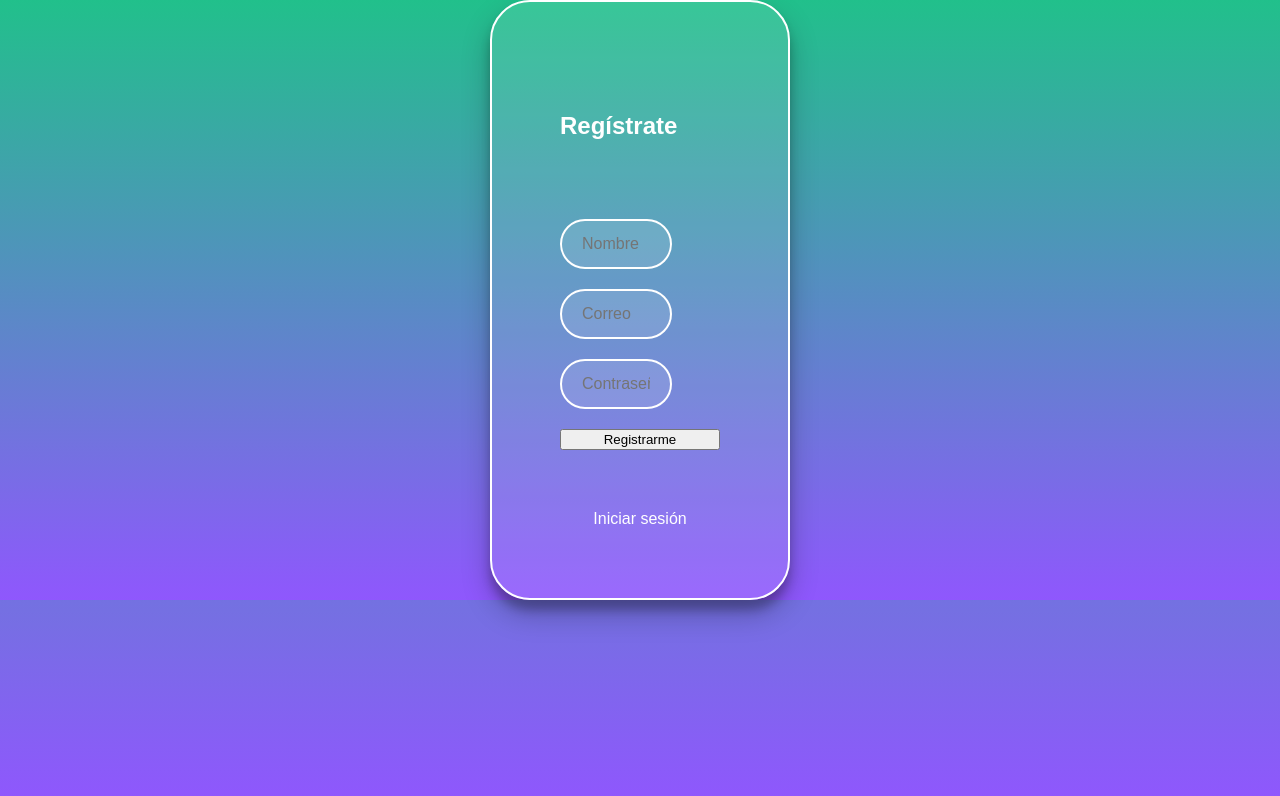
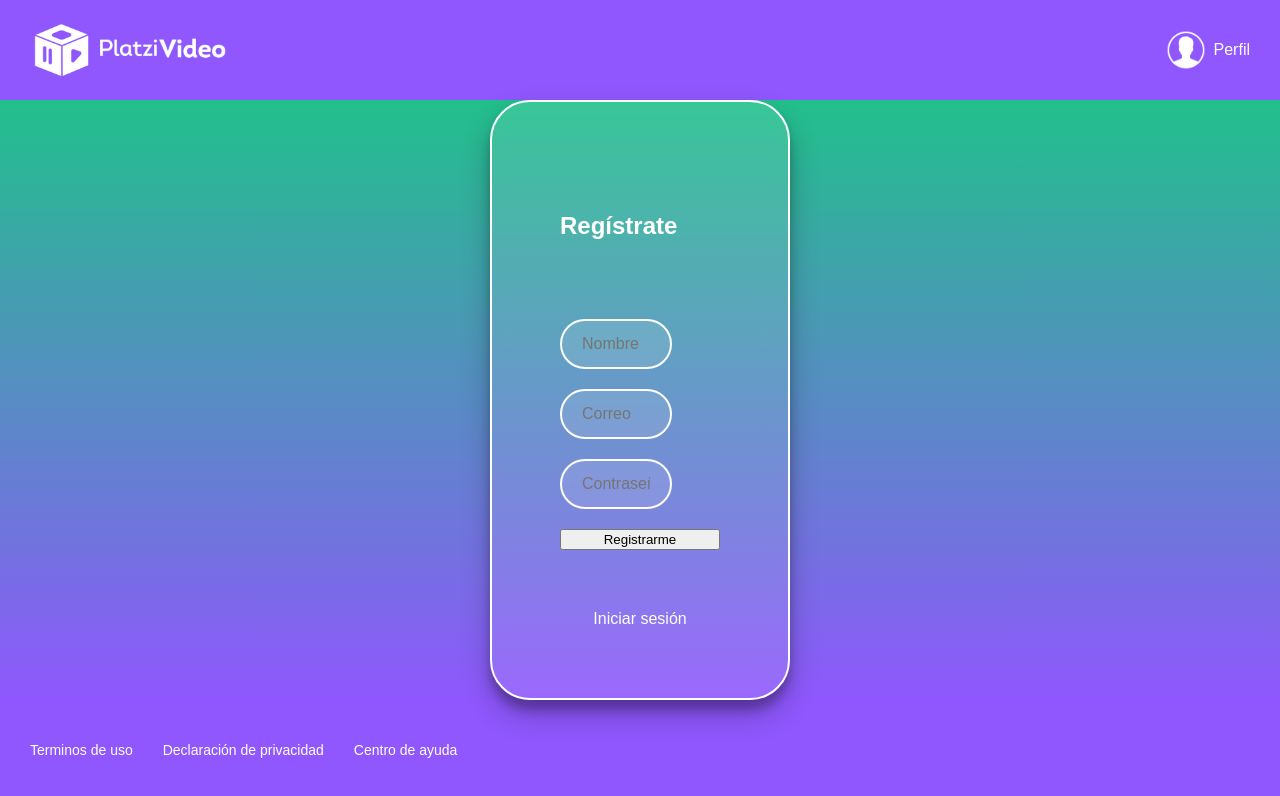
Before and after one commit to jprietor13/curso-react-router-redux, a React app: page /register in a window 1280 px wide. Shown: the top 796 px of the page. Built offline with nearby package versions, Linux system fonts and the light colour scheme; a web font is replaced by a local one.

Commit message:
feat: Container Layout
Componente layout para header y footer en rutas

```diff
--- a/src/assets/styles/containers/NotFound.scss
+++ b/src/assets/styles/containers/NotFound.scss
@@ -124,17 +124,6 @@
   }
 }
 
-/* demo stuff */
-* {
-    -webkit-box-sizing: border-box;
-    -moz-box-sizing: border-box;
-    box-sizing: border-box;
-}
-body {
-  background-image: linear-gradient(#21c08b, #8f57fd);
-  height: 100vh;
-}
-
 h1 {
   text-align: center;
   margin: 30px 15px;
--- /dev/null
+++ b/src/components/Layout.jsx
@@ -0,0 +1,15 @@
+import React from 'react';
+import Header from './Header';
+import Footer from './Footer';
+
+const Layout = ( {children} ) => {
+    return(
+        <React.Fragment>
+            <Header />
+            {children}
+            <Footer />
+        </React.Fragment>
+    );
+}
+
+export default Layout;
--- a/src/containers/Home.jsx
+++ b/src/containers/Home.jsx
@@ -16,7 +16,6 @@
     const inicialState = useInitialState(API);
     return (
         <div className="App">
-            <Header />
             <Search />
             {inicialState.mylist !== undefined && inicialState.mylist.length > 0 && (
                 <Categories title="Mi lista">
@@ -48,8 +47,6 @@
                     }
                 </Carousel>
             </Categories>
-
-            <Footer />
         </div>
     )
 };
--- a/src/routes/App.js
+++ b/src/routes/App.js
@@ -4,16 +4,19 @@
 import Login from '../containers/Login';
 import Register from '../containers/Register';
 import NotFound from '../containers/NotFound';
+import Layout from '../components/Layout';
 
 const App = () => {
     return(
         <BrowserRouter>
+            <Layout>
                 <Switch>
                     <Route exact path="/" component={Home} />
                     <Route exact path="/login" component={Login}/>
                     <Route exact path="/register" component={Register}/>
                     <Route component={NotFound}/>
                 </Switch>
+            </Layout>
         </BrowserRouter>
     );
 }
```
Lines whose indentation alone changed are shown as unchanged.
